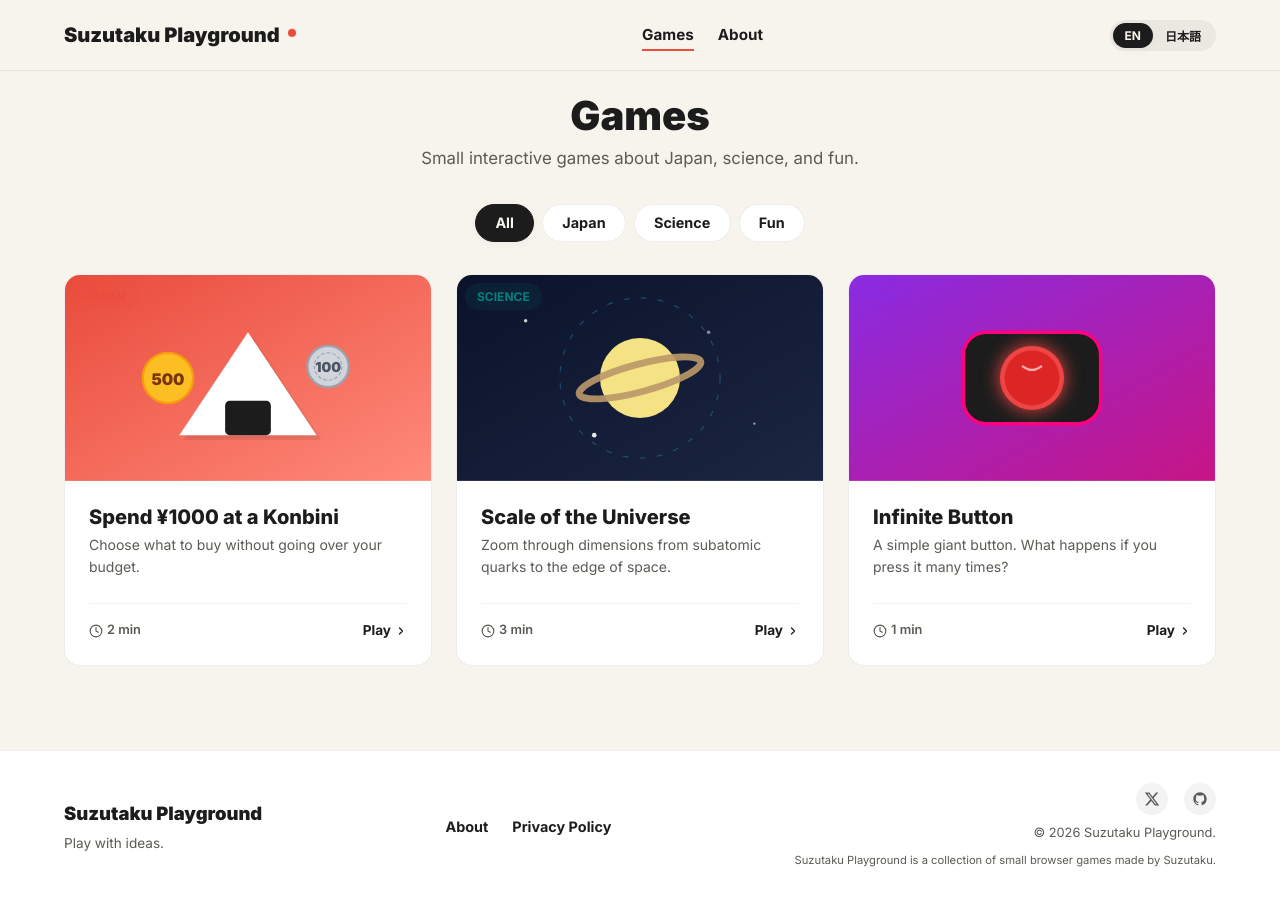
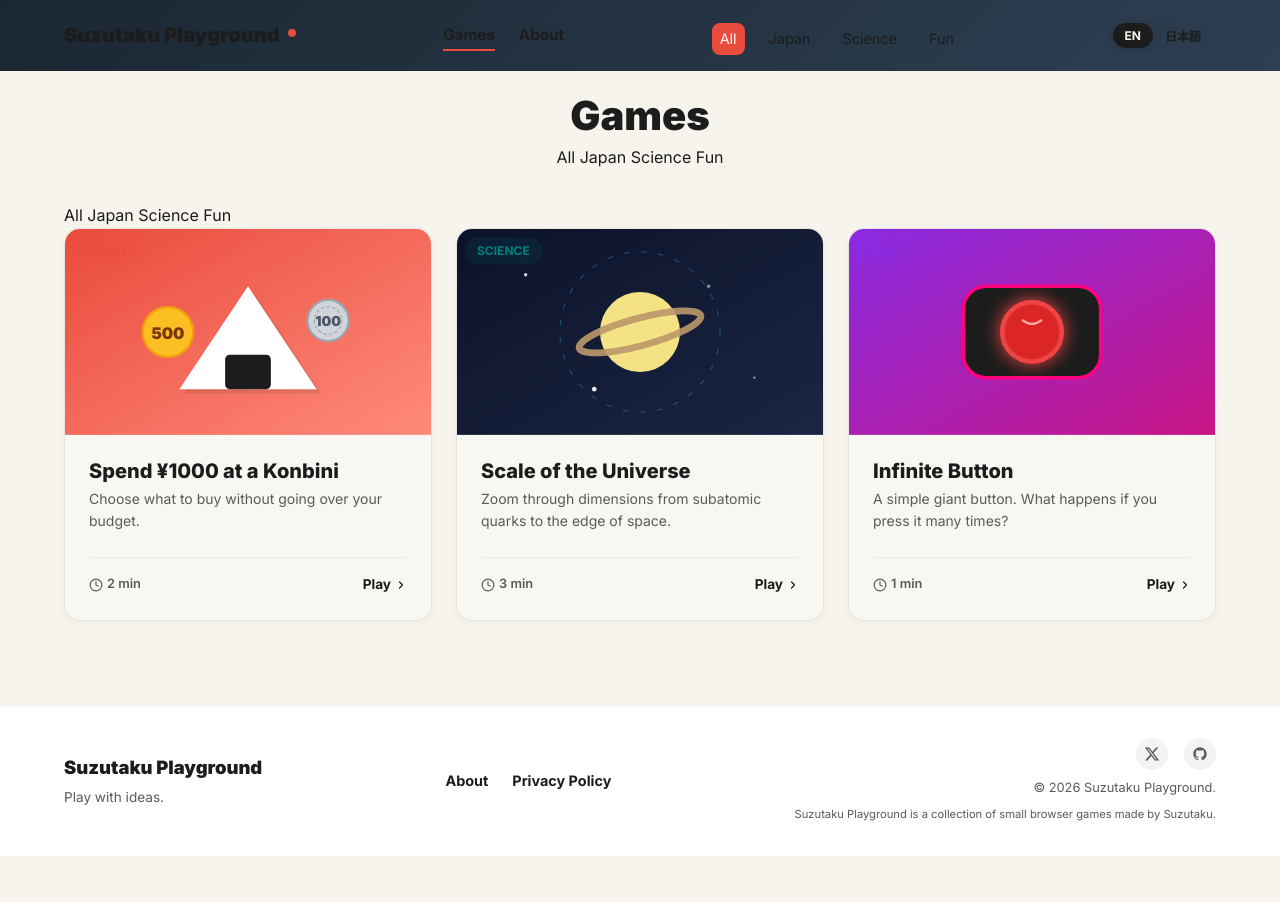
Before and after one commit to suzutaku6311-eng/suzutaku-playground, a React (Vite) app: page /games in a window 1280 px wide. After the commit the page ends 856 px from the top, so only its background shows below. Built offline with nearby package versions, Linux system fonts and the light colour scheme.

Commit message:
feat: premium header, sub‑nav, URL param routing, glassmorphism cards

```diff
--- a/src/App.tsx
+++ b/src/App.tsx
@@ -23,7 +23,7 @@ function App() {
           <main style={{ flexGrow: 1, padding: '20px 0' }}>
             <Routes>
               <Route path="/" element={<HomePage />} />
-              <Route path="/games" element={<GamesPage />} />
+              <Route path="/games/:category?" element={<GamesPage />} />
               <Route path="/category/:id" element={<CategoryPage />} />
               <Route path="/about" element={<AboutPage />} />
               <Route path="/privacy" element={<PrivacyPage />} />
--- a/src/components/GameCard.css
+++ b/src/components/GameCard.css
@@ -1,7 +1,9 @@
 .game-card {
-  background-color: var(--card-bg);
+  background: rgba(255, 255, 255, 0.25);
   border: 1px solid var(--card-border);
   border-radius: var(--radius-md);
+  backdrop-filter: blur(8px);
+  box-shadow: var(--shadow-sm);
   overflow: hidden;
   display: flex;
   flex-direction: column;
--- a/src/components/Header.css
+++ b/src/components/Header.css
@@ -4,10 +4,42 @@
   left: 0;
   width: 100%;
   z-index: 100;
-  background-color: rgba(247, 244, 237, 0.8);
+  background: linear-gradient(135deg, hsl(210, 30%, 15%), hsl(210, 30%, 25%));
   backdrop-filter: blur(12px);
   border-bottom: 1px solid var(--card-border);
-  transition: background-color var(--transition-normal);
+  transition: background var(--transition-normal);
+}
+
+/* Sub navigation */
+.sub-nav {
+  display: none; /* hidden on desktop, will show via media query */
+  gap: var(--spacing-md);
+  margin-top: var(--spacing-sm);
+}
+
+.sub-nav .sub-link {
+  font-size: 0.9rem;
+  color: var(--text-color);
+  padding: 4px 8px;
+  border-radius: var(--radius-sm);
+  transition: background var(--transition-fast), color var(--transition-fast), transform var(--transition-fast);
+}
+
+.sub-nav .sub-link:hover {
+  background: rgba(255,255,255,0.08);
+  transform: translateY(-2px);
+}
+
+.sub-nav .sub-link.active {
+  background: var(--accent-color);
+  color: #fff;
+}
+
+@media (min-width: 768px) {
+  .sub-nav {
+    display: flex;
+    align-items: center;
+  }
 }
 
 .header-container {
--- a/src/components/Header.tsx
+++ b/src/components/Header.tsx
@@ -1,11 +1,12 @@
 import React, { useState } from 'react';
-import { Link, NavLink } from 'react-router-dom';
+import { Link, NavLink, useLocation } from 'react-router-dom';
 import { useLanguage } from '../i18n/LanguageContext';
 import './Header.css';
 
 export const Header: React.FC = () => {
   const { language, setLanguage, t } = useLanguage();
   const [isMenuOpen, setIsMenuOpen] = useState(false);
+  const location = useLocation();
 
   const toggleMenu = () => {
     setIsMenuOpen(!isMenuOpen);
@@ -23,13 +24,28 @@ export const Header: React.FC = () => {
           <span className="logo-dot"></span>
         </Link>
 
-        {/* Desktop Navigation */}
+        {/* Top navigation */}
         <nav className="nav-links">
           <NavLink to="/games" className={({ isActive }) => `nav-link ${isActive ? 'active' : ''}`}>
             {t('nav.games')}
           </NavLink>
           <NavLink to="/about" className={({ isActive }) => `nav-link ${isActive ? 'active' : ''}`}>
             {t('nav.about')}
+          </NavLink>
+        </nav>
+        {/* Secondary navigation for categories */}
+        <nav className="sub-nav">
+          <NavLink to="/games" className={({ isActive }) => `sub-link ${isActive && location.pathname === '/games' ? 'active' : ''}`}>
+            {t('nav.all')}
+          </NavLink>
+          <NavLink to="/games/japan" className={({ isActive }) => `sub-link ${isActive ? 'active' : ''}`}>
+            {t('nav.japan')}
+          </NavLink>
+          <NavLink to="/games/science" className={({ isActive }) => `sub-link ${isActive ? 'active' : ''}`}>
+            {t('nav.science')}
+          </NavLink>
+          <NavLink to="/games/fun" className={({ isActive }) => `sub-link ${isActive ? 'active' : ''}`}>
+            {t('nav.fun')}
           </NavLink>
         </nav>
 
--- a/src/i18n/en.ts
+++ b/src/i18n/en.ts
@@ -1,6 +1,7 @@
 export const en = {
   nav: {
     games: "Games",
+    all: "All",
     japan: "Japan",
     science: "Science",
     fun: "Fun",
--- a/src/i18n/ja.ts
+++ b/src/i18n/ja.ts
@@ -2,11 +2,12 @@ import type { TranslationKeys } from './en';
 
 export const ja: TranslationKeys = {
   nav: {
-    games: "ゲーム一覧",
+    games: "ゲーム",
+    all: "全て",
     japan: "日本",
     science: "科学",
-    fun: "遊び",
-    about: "アバウト",
+    fun: "楽しい",
+    about: "About",
   },
   hero: {
     title: "Suzutaku Playground",
--- a/src/pages/GamesPage.tsx
+++ b/src/pages/GamesPage.tsx
@@ -1,4 +1,5 @@
-import React, { useState } from 'react';
+import React from 'react';
+import { useParams } from 'react-router-dom';
 import { useLanguage } from '../i18n/LanguageContext';
 import { games } from '../data/games';
 import { GameCard } from '../components/GameCard';
@@ -8,7 +9,8 @@ type FilterType = 'all' | 'japan' | 'science' | 'fun';
 
 export const GamesPage: React.FC = () => {
   const { t } = useLanguage();
-  const [activeFilter, setActiveFilter] = useState<FilterType>('all');
+  const { category } = useParams<{ category?: FilterType }>();
+  const activeFilter = category ?? 'all';
 
   const filteredGames = games.filter(game => {
     if (activeFilter === 'all') return true;
@@ -19,36 +21,11 @@ export const GamesPage: React.FC = () => {
     <div className="container games-page animate-fade-in">
       <div className="page-header">
         <h1 className="page-title">{t('nav.games')}</h1>
-        <p className="page-subtitle">{t('hero.description')}</p>
+        <p className="games-subtitle">All Japan Science Fun</p>
       </div>
 
-      {/* Filter Tabs */}
-      <div className="filter-tabs">
-        <button
-          className={`filter-tab ${activeFilter === 'all' ? 'active' : ''}`}
-          onClick={() => setActiveFilter('all')}
-        >
-          All
-        </button>
-        <button
-          className={`filter-tab tab-japan ${activeFilter === 'japan' ? 'active' : ''}`}
-          onClick={() => setActiveFilter('japan')}
-        >
-          {t('nav.japan')}
-        </button>
-        <button
-          className={`filter-tab tab-science ${activeFilter === 'science' ? 'active' : ''}`}
-          onClick={() => setActiveFilter('science')}
-        >
-          {t('nav.science')}
-        </button>
-        <button
-          className={`filter-tab tab-fun ${activeFilter === 'fun' ? 'active' : ''}`}
-          onClick={() => setActiveFilter('fun')}
-        >
-          {t('nav.fun')}
-        </button>
-      </div>
+      {/* Category line */}
+      <p className="games-categories">All Japan Science Fun</p>
 
       {/* Games Grid */}
       {filteredGames.length > 0 ? (
--- a/src/styles/global.css
+++ b/src/styles/global.css
@@ -178,9 +178,3 @@ h3 {
 .animate-fade-in {
   animation: fadeIn var(--transition-normal) forwards;
 }
-
-/* Base fade transition for page wrappers */
-.page-wrapper-anim {
-  opacity: 0;
-  animation: fadeIn var(--transition-normal) cubic-bezier(0.4, 0, 0.2, 1) forwards;
-}
```
